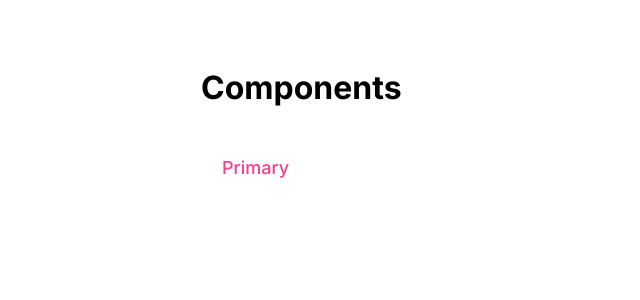
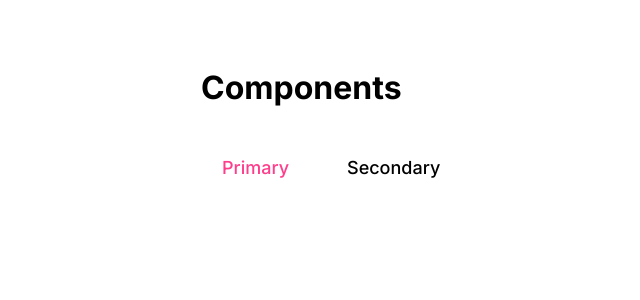
Before and after one commit to 25maae/pill-modal, a Next.js app: page / in a window 1280 px wide. Shown: the top 300 px of the page, without its empty margins (79-719 px from the left). Built offline with nearby package versions, Linux system fonts and the light colour scheme.

Commit message:
Enhance Pill component to support secondary type and update styling for hover effect

```diff
--- a/app/page.js
+++ b/app/page.js
@@ -19,6 +19,9 @@ export default function Home() {
       <h1>Components</h1>
       <div className={styles.pills}>
         <Pill onClick={openModal} />
+        <Pill type="secondary" onClick={openModal}>
+          Secondary
+        </Pill>
       </div>
       <Modal ref={modalRef} />
     </main>
--- a/components/Pill.js
+++ b/components/Pill.js
@@ -1,8 +1,17 @@
 import styles from "./Pill.module.css";
 
-export default function Pill({ children = "Primary", onClick }) {
+export default function Pill({
+  children = "Primary",
+  onClick,
+  type = "primary"
+}) {
+  const className =
+    type === "secondary"
+      ? `${styles.pill} ${styles.secondary}`
+      : styles.pill;
+
   return (
-    <button type="button" className={styles.pill} onClick={onClick}>
+    <button type="button" className={className} onClick={onClick}>
       {children}
     </button>
   );
--- a/components/Pill.module.css
+++ b/components/Pill.module.css
@@ -25,3 +25,12 @@
   outline: 2px solid var(--color-primary);
   outline-offset: 3px;
 }
+
+.secondary {
+  color: var(--black);
+}
+
+.secondary:hover {
+  border-color: var(--color-secondary);
+  color: var(--color-secondary);
+}
```
